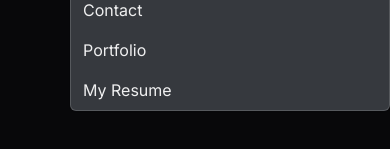
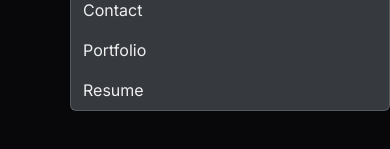
Before and after one commit to adeyemi149/My_PortfolioWebsite_V1.0, a Next.js app: page /main-layout/main-layout in a window 390 px wide. Both pictures are taken after a click on the button 348 px from the left and 32 px from the top of the page. Shown: the part 191-340 px from the top of the page. Built offline with nearby package versions, Linux system fonts and the light colour scheme.

Commit message:
Add resume to mobile sidebar

```diff
--- a/src/components/NavSidebar.jsx
+++ b/src/components/NavSidebar.jsx
@@ -88,16 +88,16 @@ const NavSidebar = () => {
                 Portfolio
               </PopoverBody>
             </NextLink>
-            <NextLink href="#" as="/Resume">
             <PopoverBody
               _hover={{
                 color: "#FF70C4",
                 bg: "rgba(0, 0, 0, 0.15)",
               }}
             >
-                My Resume
+              <a href="/Resume.pdf" target="_blank">
+                Resume
+              </a>
             </PopoverBody>
-            </NextLink>
           </PopoverContent>
         </Popover>
       </Center>
```
Lines whose indentation alone changed are shown as unchanged.
